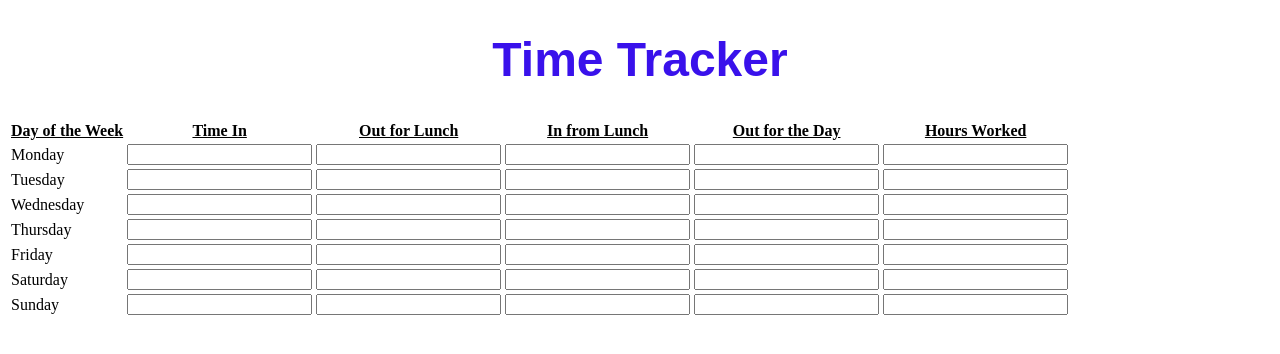
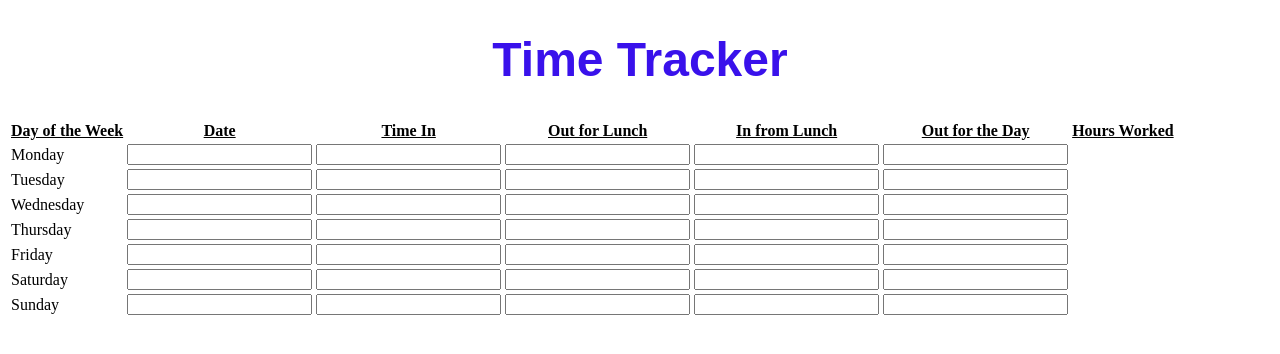
Before and after one commit to mjhurley1/TimeTracker_mjh, an Angular app: page / in a window 1280 px wide. Shown: the top 354 px of the page. Built offline with nearby package versions, Linux system fonts and the light colour scheme.

Commit message:
added column

```diff
--- a/src/app/app.component.html
+++ b/src/app/app.component.html
@@ -8,6 +8,7 @@
 <table>
   <tr>
     <th><u>Day of the Week</u></th>
+    <th><u>Date</u></th>
     <th><u>Time In</u></th>
     <th><u>Out for Lunch</u></th>
     <th><u>In from Lunch</u></th>
```
